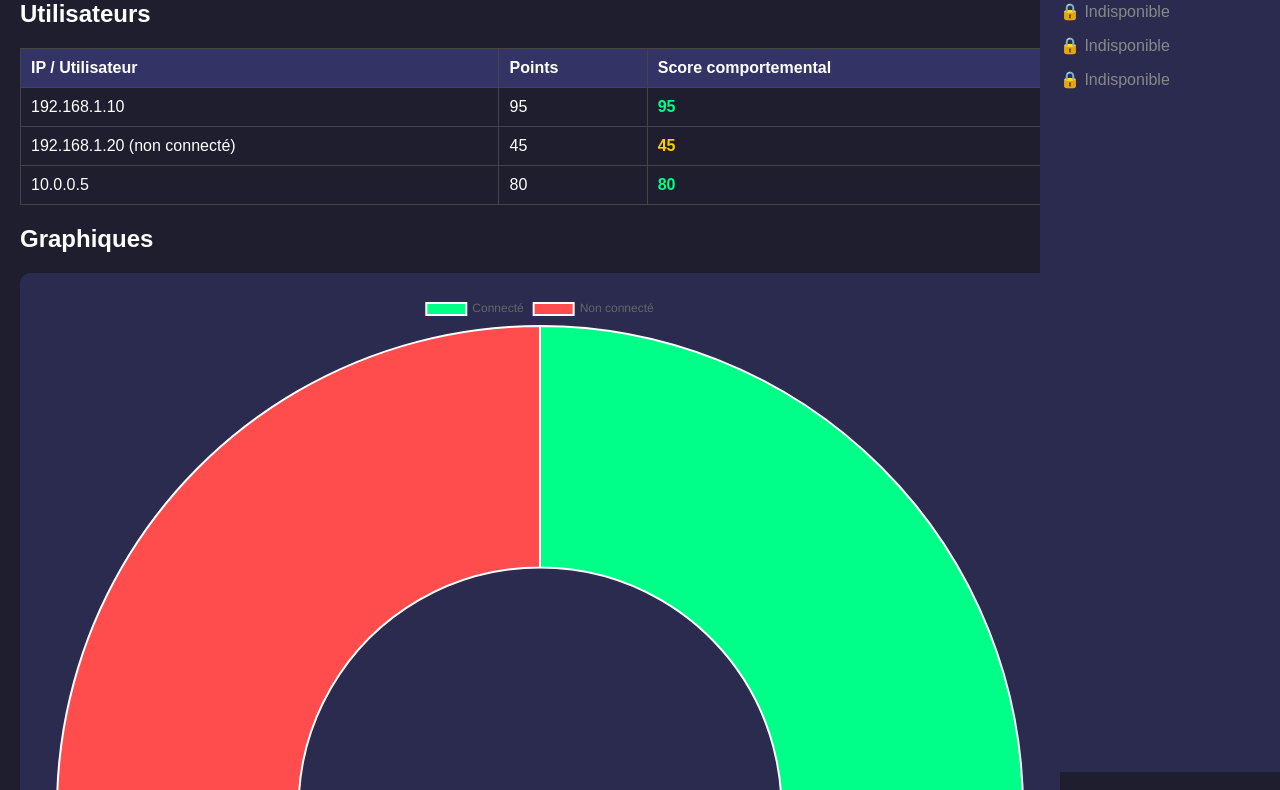
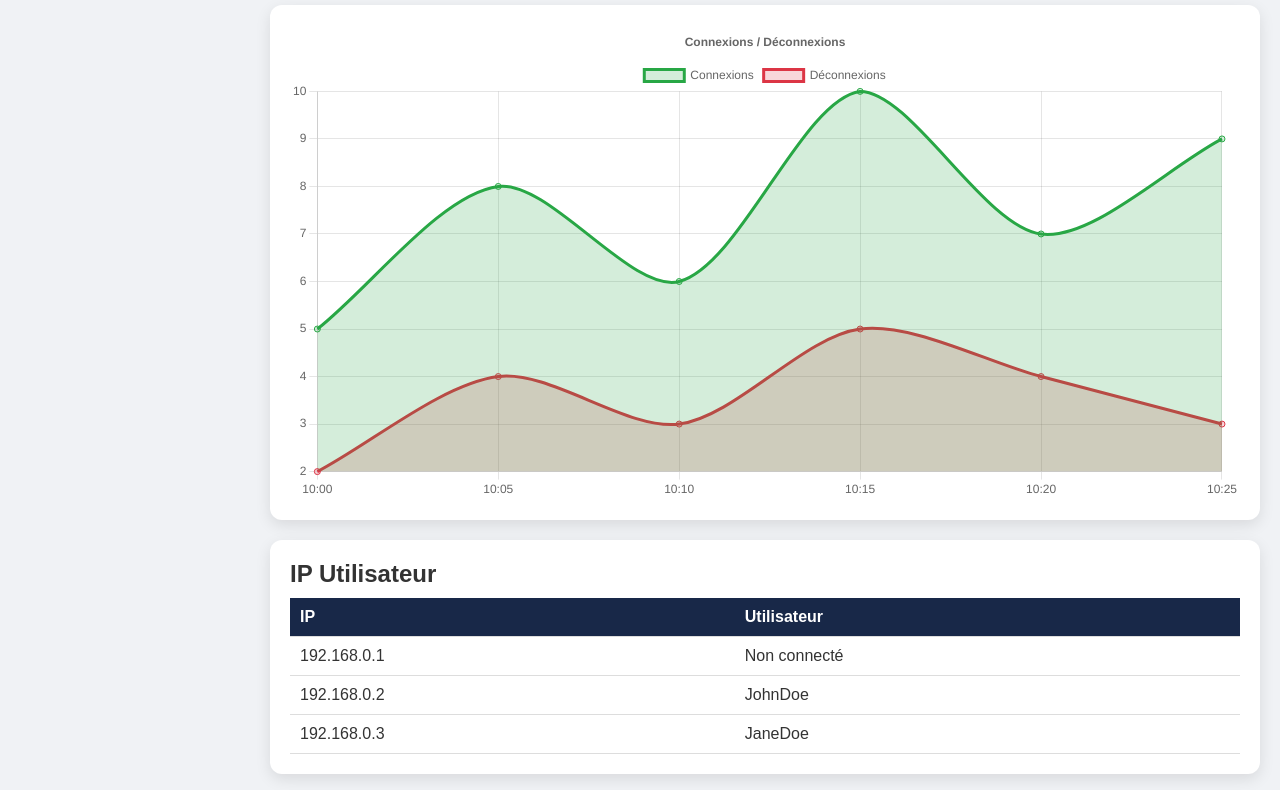
Before and after one commit to skycatgamingespore74-hub/skyfactory, a plain HTML site: page admindashboard.html in a window 1280 px wide. Shown: the part 68-858 px from the top of the page. Drawn offline with nearby package versions, Linux system fonts and the light colour scheme.

Commit message:
Update admindashboard.html

```diff
--- a/admindashboard.html
+++ b/admindashboard.html
@@ -2,184 +2,134 @@
 <html lang="fr">
 <head>
 <meta charset="UTF-8">
+<meta name="viewport" content="width=device-width, initial-scale=1.0">
 <title>Dashboard Admin</title>
-<meta name="viewport" content="width=device-width, initial-scale=1.0">
 <style>
-    body {
-        margin: 0;
-        font-family: Arial, sans-serif;
-        background: #1e1e2f;
-        color: #fff;
-    }
-    header {
-        background: #2b2b4f;
-        padding: 10px 20px;
-        display: flex;
-        justify-content: space-between;
-        align-items: center;
-    }
-    header h1 { margin: 0; font-size: 1.5em; }
+    /* Reset & base */
+    * { box-sizing: border-box; margin:0; padding:0; font-family: Arial, sans-serif; }
+    body { background: #f0f2f5; color: #333; display: flex; min-height: 100vh; }
 
-    /* Hamburger */
-    #hamburger { display: none; cursor: pointer; font-size: 1.5em; }
-    nav { display: flex; gap: 20px; }
-    nav a { color: #fff; text-decoration: none; }
-
-    /* Side menu desktop */
+    /* Sidebar */
     #sidebar {
-        position: fixed;
-        right: 0;
-        top: 50px;
-        width: 200px;
-        height: calc(100% - 50px);
-        background: #2b2b4f;
-        padding: 20px;
+        width: 250px;
+        background: linear-gradient(180deg, #4b6cb7, #182848);
+        color: white;
         display: flex;
         flex-direction: column;
-        gap: 15px;
+        transition: transform 0.3s ease;
     }
-    #sidebar .locked {
-        display: flex;
-        align-items: center;
-        gap: 5px;
-        color: #888;
-        cursor: not-allowed;
-    }
+    #sidebar.closed { transform: translateX(-250px); }
+    #sidebar .hamburger { background: none; border: none; color: white; font-size: 1.5em; padding: 10px; cursor: pointer; text-align: left; }
 
-    main {
-        margin: 20px;
-        margin-right: 220px; /* espace pour sidebar desktop */
-    }
+    /* Content */
+    #content { flex:1; padding: 20px; transition: margin-left 0.3s ease; }
+    #sidebar.closed ~ #content { margin-left: 0; }
 
-    table {
-        width: 100%;
-        border-collapse: collapse;
-        margin-top: 20px;
-    }
-    th, td {
-        padding: 10px;
-        border: 1px solid #444;
-        text-align: left;
-    }
-    th { background: #333366; }
-    .score-low { color: #ff4d4d; font-weight: bold; }
-    .score-medium { color: #ffcc00; font-weight: bold; }
-    .score-high { color: #00ff88; font-weight: bold; }
+    /* Header */
+    header { display: flex; align-items: center; margin-bottom: 20px; }
+    header h1 { flex:1; font-size:1.8em; color:#182848; }
 
-    /* Graphiques */
-    #charts { display: flex; flex-wrap: wrap; gap: 20px; margin-top: 20px; }
-    .chart-box {
-        flex: 1 1 300px;
-        background: #2b2b4f;
-        padding: 20px;
-        border-radius: 10px;
-    }
+    /* Card style */
+    .card { background:white; border-radius:12px; padding:20px; margin-bottom:20px; box-shadow: 0 5px 15px rgba(0,0,0,0.1); }
 
-    /* Logs */
-    #logs { background: #2b2b4f; padding: 20px; border-radius: 10px; margin-top: 20px; max-height: 200px; overflow-y: auto; }
+    /* Graph container */
+    #chartContainer { height:300px; }
 
-    /* Mobile */
-    @media(max-width: 768px){
-        #sidebar { position: fixed; right: -220px; transition: right 0.3s; top: 0; height: 100%; }
-        #sidebar.open { right: 0; }
-        main { margin-right: 0; }
-        #hamburger { display: block; }
+    /* Table */
+    table { width:100%; border-collapse: collapse; margin-top:10px; }
+    th, td { padding:10px; text-align:left; border-bottom:1px solid #ddd; }
+    th { background:#182848; color:white; }
+
+    /* Cadenas */
+    #lock { display:flex; align-items:center; justify-content:center; font-size:1.2em; color: #aaa; margin-top:10px; }
+
+    /* Responsive */
+    @media (max-width:768px){
+        #sidebar { position:fixed; height:100%; z-index:1000; }
+        #sidebar.closed { transform: translateX(-250px); }
+        #content { margin-left:0; }
     }
 </style>
 </head>
 <body>
 
+<!-- Sidebar -->
+<div id="sidebar" class="closed">
+    <button class="hamburger" onclick="toggleSidebar()">☰</button>
+    <nav style="margin-top:20px; padding-left:10px;">
+        <p>🔒 Indisponible</p>
+    </nav>
+</div>
+
+<!-- Main Content -->
+<div id="content">
     <header>
         <h1>Dashboard Admin</h1>
-    <div id="hamburger">☰</div>
-    <nav id="nav-links">
-        <a href="#">Accueil</a>
-        <a href="#">Stats</a>
-        <a href="#">Logs</a>
-    </nav>
     </header>
 
-<div id="sidebar">
-    <div class="locked">🔒 Indisponible</div>
-    <div class="locked">🔒 Indisponible</div>
-    <div class="locked">🔒 Indisponible</div>
+    <!-- Graph -->
+    <div class="card">
+        <canvas id="connectionChart"></canvas>
     </div>
 
-<main>
-    <h2>Utilisateurs</h2>
+    <!-- IP / Utilisateur -->
+    <div class="card">
+        <h2>IP Utilisateur</h2>
         <table>
             <thead>
-            <tr><th>IP / Utilisateur</th><th>Points</th><th>Score comportemental</th></tr>
+                <tr><th>IP</th><th>Utilisateur</th></tr>
             </thead>
-        <tbody id="usersTable"></tbody>
+            <tbody id="ipTable">
+                <tr><td>192.168.0.1</td><td>Non connecté</td></tr>
+                <tr><td>192.168.0.2</td><td>JohnDoe</td></tr>
+                <tr><td>192.168.0.3</td><td>JaneDoe</td></tr>
+            </tbody>
         </table>
-
-    <h2>Graphiques</h2>
-        <div class="chart-box"><canvas id="connectionChart"></canvas></div>
+    </div>
 </div>
 
-    <h2>Logs</h2>
-    <div id="logs"></div>
-</main>
-
+<!-- Chart.js -->
 <script src="https://cdn.jsdelivr.net/npm/chart.js"></script>
 <script>
-const users = [
-    { ip: "192.168.1.10", name: "Alice", points: 100 },
-    { ip: "192.168.1.20", name: null, points: 50 },
-    { ip: "10.0.0.5", name: "Bob", points: 80 },
-];
-
-function scoreClass(points){
-    if(points<=30) return 'score-low';
-    if(points<=70) return 'score-medium';
-    return 'score-high';
+    // Hamburger toggle
+    function toggleSidebar(){
+        const sidebar = document.getElementById('sidebar');
+        sidebar.classList.toggle('closed');
     }
 
-function updateUsersTable(){
-    const usersTable = document.getElementById("usersTable");
-    usersTable.innerHTML = "";
-    users.forEach(u=>{
-        const displayName = u.name ? `${u.ip} <${u.name}>` : `${u.ip} (non connecté)`;
-        const points = Math.min(100, Math.max(0, u.points));
-        const row = document.createElement("tr");
-        row.innerHTML = `<td>${displayName}</td><td>${points}</td><td class="${scoreClass(points)}">${points}</td>`;
-        usersTable.appendChild(row);
+    // Chart data
+    const ctx = document.getElementById('connectionChart').getContext('2d');
+    const connectionChart = new Chart(ctx, {
+        type: 'line',
+        data: {
+            labels: ['10:00', '10:05', '10:10', '10:15', '10:20', '10:25'],
+            datasets: [
+                {
+                    label: 'Connexions',
+                    data: [5, 8, 6, 10, 7, 9],
+                    borderColor: '#28a745',
+                    backgroundColor: 'rgba(40,167,69,0.2)',
+                    tension:0.3,
+                    fill:true
+                },
+                {
+                    label: 'Déconnexions',
+                    data: [2, 4, 3, 5, 4, 3],
+                    borderColor: '#dc3545',
+                    backgroundColor: 'rgba(220,53,69,0.2)',
+                    tension:0.3,
+                    fill:true
+                }
+            ]
+        },
+        options: {
+            responsive:true,
+            plugins:{
+                legend:{ position:'top' },
+                title:{ display:true, text:'Connexions / Déconnexions' }
+            }
+        }
     });
-}
-
-// Simuler logs
-const logsDiv = document.getElementById("logs");
-const logs = ["Serveur démarré", "Connexion de Alice", "Connexion de Bob"];
-// graphique
-
-const connectionCtx = document.getElementById('connectionChart').getContext('2d');
-const connectionChart = new Chart(connectionCtx, {
-    type: 'doughnut',
-    data: {
-        labels:['Connecté','Non connecté'],
-        datasets:[{ data:[users.filter(u=>u.name).length, users.filter(u=>!u.name).length], backgroundColor:['#00ff88','#ff4d4d'] }]
-    },
-    options:{ responsive:true }
-});
-
-// Simuler changements de points
-setInterval(()=>{
-    users.forEach(u=>{
-        u.points += Math.floor(Math.random()*11-5);
-        u.points = Math.min(100, Math.max(0, u.points));
-    });
-    updateUsersTable();
-    pointsChart.data.datasets[0].data = users.map(u=>u.points);
-    pointsChart.update();
-},3000);
-
-updateUsersTable();
-
-// Hamburger mobile
-const hamburger = document.getElementById("hamburger");
-const sidebar = document.getElementById("sidebar");
-hamburger.addEventListener("click", ()=> sidebar.classList.toggle("open"));
 </script>
 
 </body>
```
Lines whose indentation alone changed are shown as unchanged.
